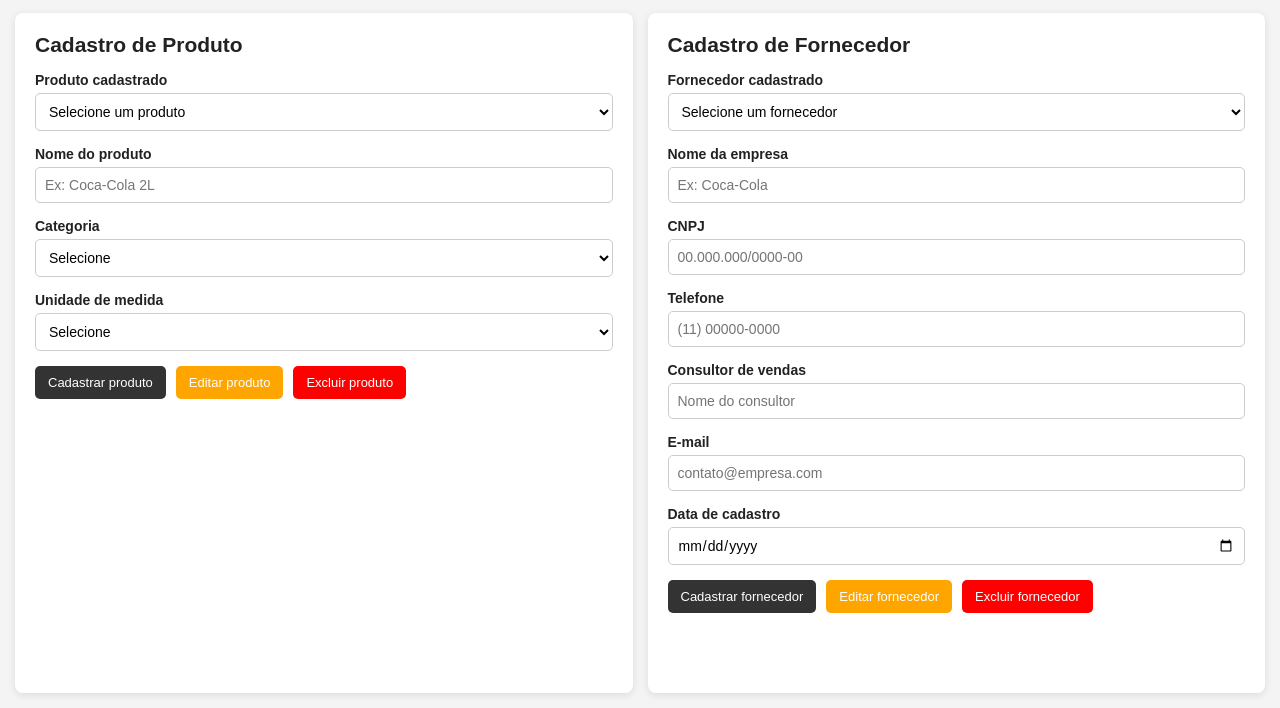
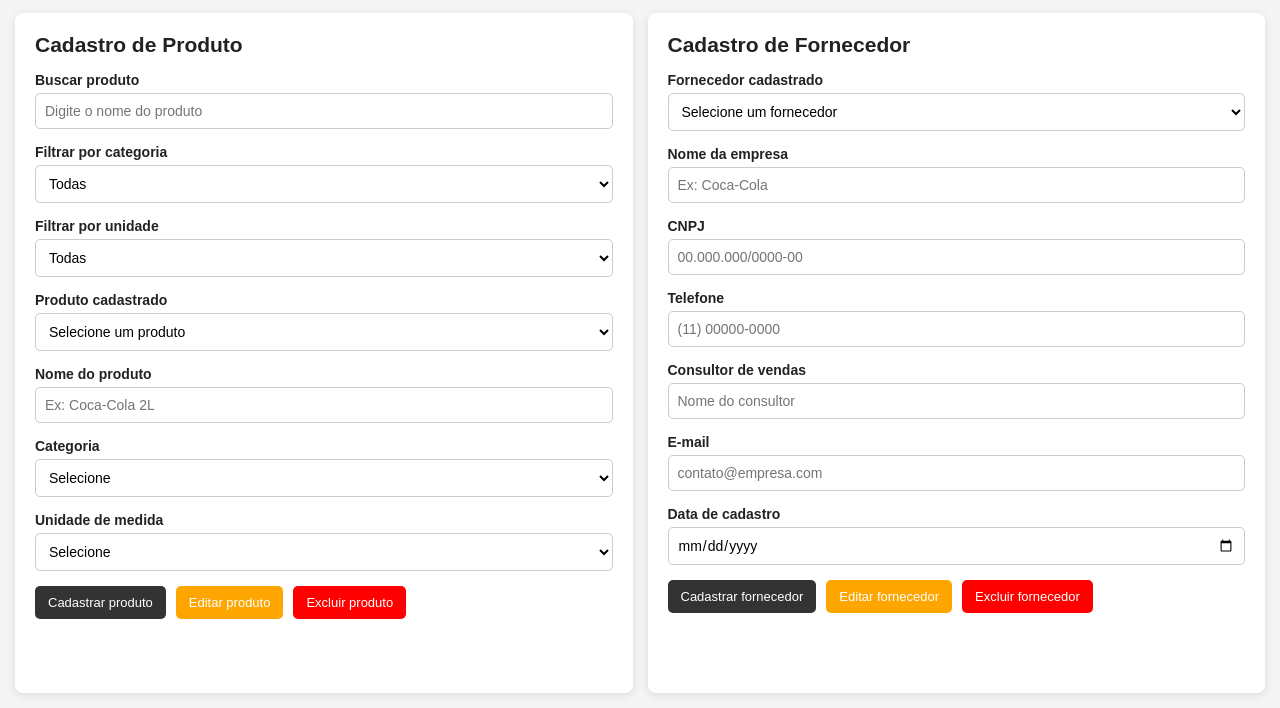
Before and after one commit to defrancaarthur1/TechInova, a website: page cadastros.html in a window 1280 px wide. Shown: the part 123-831 px from the top of the page. Drawn offline with Linux system fonts and the light colour scheme; no server answers.

Commit message:
Implementa filtros de produtos em cadastro.html

```diff
--- a/cadastros.html
+++ b/cadastros.html
@@ -44,7 +44,111 @@
             <h2>Cadastro de Produto</h2>
 
 
+            <!-- ============================= -->
+            <!-- FILTROS DE PRODUTOS -->
+            <!-- ============================= -->
+
+            <div class="filtros-produtos">
+
+                <!-- FILTRO POR NOME -->
+                <div>
+                    <label for="filtroNome">
+                        Buscar produto
+                    </label>
+
+                    <input
+                        type="text"
+                        id="filtroNome"
+                        placeholder="Digite o nome do produto"
+                    >
+                </div>
+
+
+                <!-- FILTRO POR CATEGORIA -->
+                <div>
+                    <label for="filtroCategoria">
+                        Filtrar por categoria
+                    </label>
+
+                    <select id="filtroCategoria">
+
+                        <option value="">
+                            Todas
+                        </option>
+
+                        <option value="Bebidas">
+                            Bebidas
+                        </option>
+
+                        <option value="Cervejas">
+                            Cervejas
+                        </option>
+
+                        <option value="Refrigerantes">
+                            Refrigerantes
+                        </option>
+
+                        <option value="Destilados">
+                            Destilados
+                        </option>
+
+                        <option value="Água">
+                            Água
+                        </option>
+
+                        <option value="Gelo">
+                            Gelo
+                        </option>
+
+                        <option value="Outros">
+                            Outros
+                        </option>
+
+                    </select>
+                </div>
+
+
+                <!-- FILTRO POR UNIDADE -->
+                <div>
+                    <label for="filtroUnidade">
+                        Filtrar por unidade
+                    </label>
+
+                    <select id="filtroUnidade">
+
+                        <option value="">
+                            Todas
+                        </option>
+
+                        <option value="Unidade">
+                            Unidade
+                        </option>
+
+                        <option value="Caixa">
+                            Caixa
+                        </option>
+
+                        <option value="Fardo">
+                            Fardo
+                        </option>
+
+                        <option value="Quilograma">
+                            Quilograma
+                        </option>
+
+                        <option value="Litro">
+                            Litro
+                        </option>
+
+                    </select>
+                </div>
+
+            </div>
+
+
+            <!-- ============================= -->
             <!-- PRODUTOS JÁ CADASTRADOS -->
+            <!-- ============================= -->
 
             <label for="produtoSelecionado">
                 Produto cadastrado
@@ -59,7 +163,7 @@
             </select>
 
 
-            <!-- NOME -->
+            <!-- NOME DO PRODUTO -->
 
             <label for="nomeProduto">
                 Nome do produto
@@ -80,24 +184,36 @@
 
             <select id="categoria">
 
-                <option value="Selecione">
+                <option value="">
                     Selecione
                 </option>
 
-                <option value="Refrigerante">
-                    Refrigerante
+                <option value="Bebidas">
+                    Bebidas
                 </option>
 
-                <option value="Suco">
-                    Suco
+                <option value="Cervejas">
+                    Cervejas
                 </option>
 
-                <option value="Destilado">
-                    Destilado
+                <option value="Refrigerantes">
+                    Refrigerantes
+                </option>
+
+                <option value="Destilados">
+                    Destilados
+                </option>
+
+                <option value="Água">
+                    Água
                 </option>
 
                 <option value="Gelo">
                     Gelo
+                </option>
+
+                <option value="Outros">
+                    Outros
                 </option>
 
             </select>
@@ -111,7 +227,7 @@
 
             <select id="unidade">
 
-                <option value="Selecione">
+                <option value="">
                     Selecione
                 </option>
 
```
